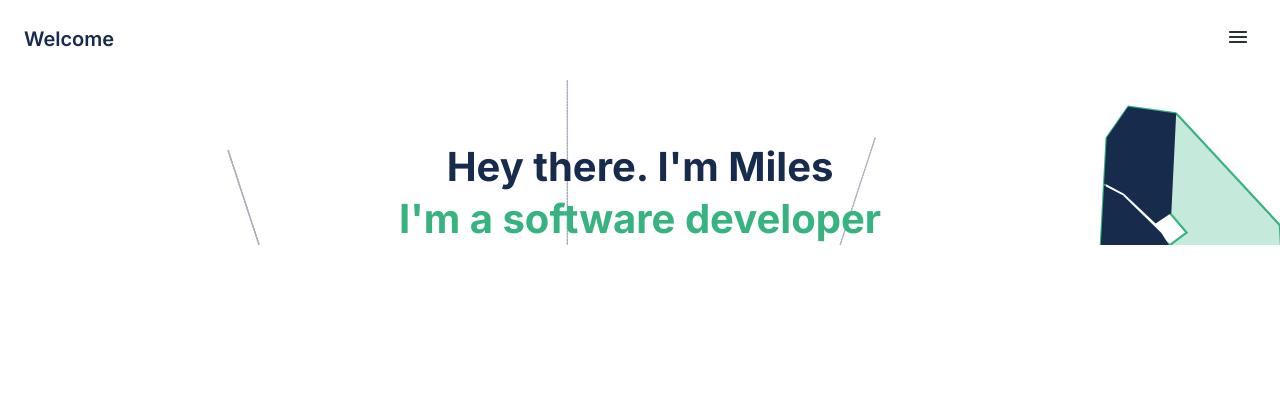
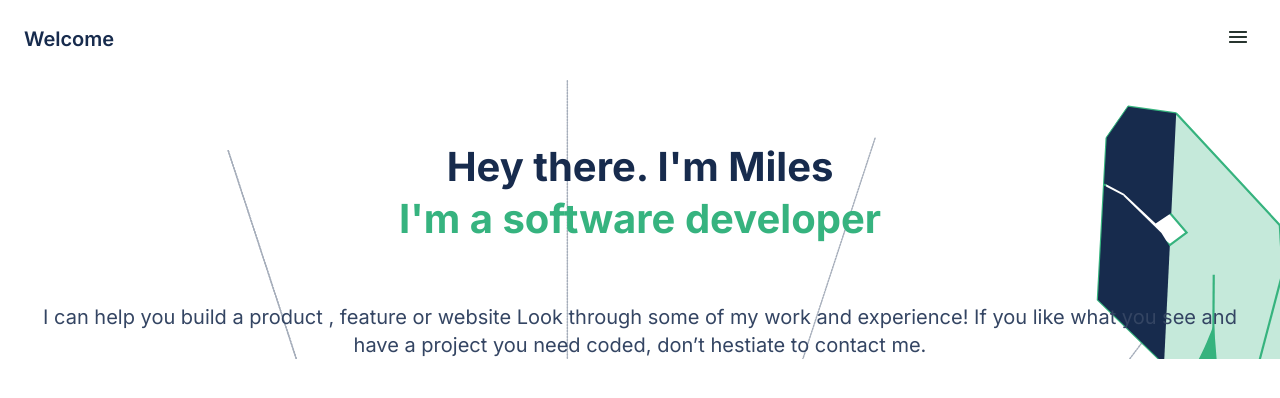
Before and after one commit to Timbar09/My-Portfolio, a plain HTML site: page index.html in a window 1280 px wide. Drawn offline with Linux system fonts and the light colour scheme.

Commit message:
Add intro section description

```diff
--- a/index.html
+++ b/index.html
@@ -28,6 +28,12 @@
           <h1 class="intro__title">
             Hey there. I'm Miles <span>I'm a software developer</span>
           </h1>
+
+          <p class="intro__description">
+            I can help you build a product , feature or website Look through
+            some of my work and experience! If you like what you see and have a
+            project you need coded, don’t hestiate to contact me.
+          </p>
         </div>
       </section>
     </main>
--- a/style.css
+++ b/style.css
@@ -106,3 +106,10 @@ p {
   color: var(--lime);
   display: block;
 }
+
+.intro__description {
+  margin-top: 3.625rem;
+  font-size: 1.25rem;
+  line-height: 1.75rem;
+  text-align: center;
+}
```
